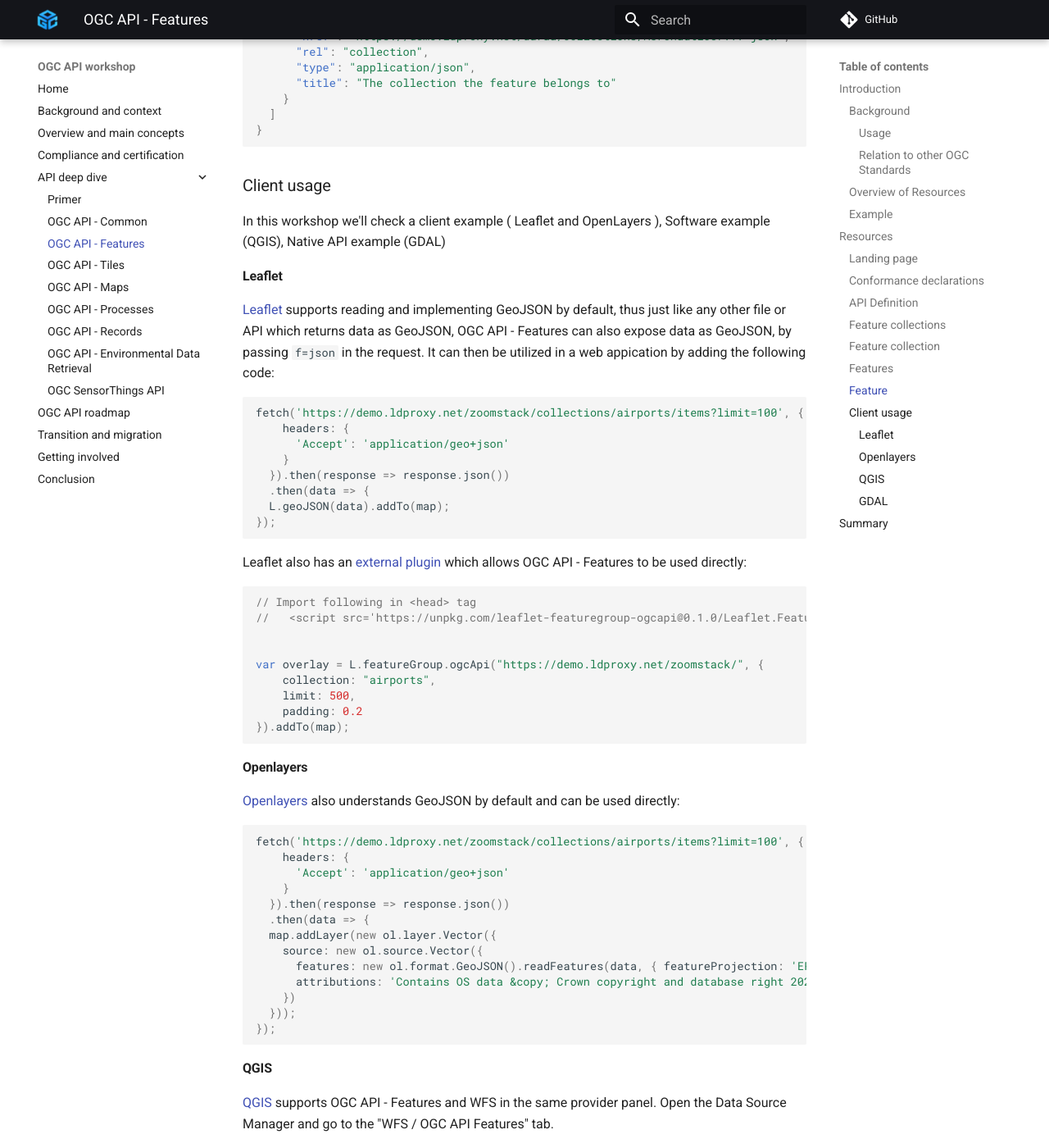
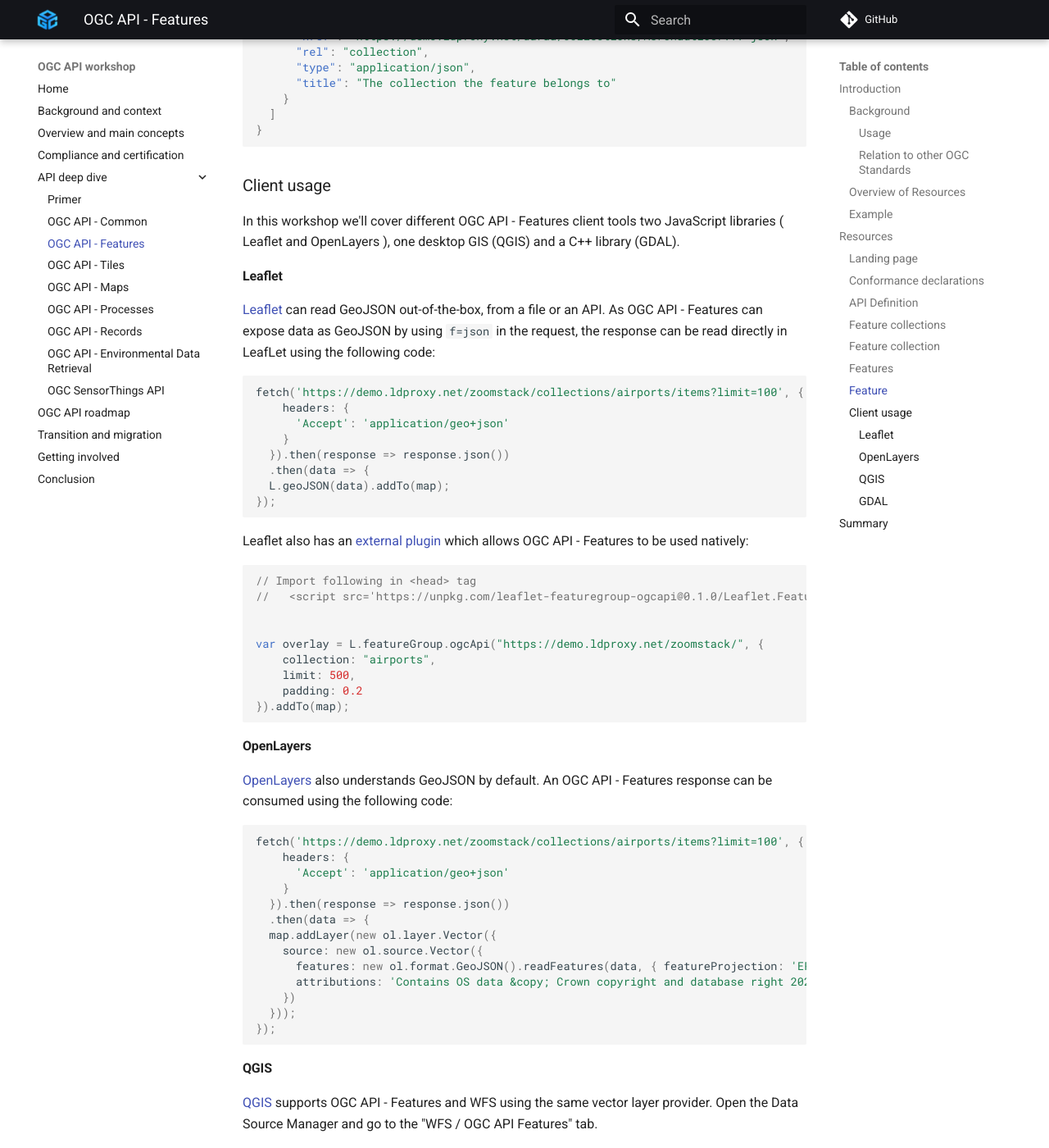
Before and after one commit to opengeospatial/ogcapi-workshop, an MkDocs documentation site: the page built from workshop/content/docs/api-deep-dive/features.md, in a window 1280 px wide and 1400 px high, scrolled down 13330 px. Shown: the whole window at 82% size. Built offline with MkDocs 1.6.1 and Material for MkDocs 9.7.7, drawn with Linux system fonts in a browser that asks for light colours; comment, search, counter and statistics services are not loaded; some of the changed text lies outside the part shown.

Commit message:
Text revision of OGC API - Tiles and OGC API - Features client section (#39)
* - removed pygeoapi reference from client section of tiles.

* - added missing "and" on sentence.

* - Reviewed text on client access section og OAF.

* - reviewed text for client access: OGC API - Features

* - fixed typos

---------

Co-authored-by: doublebyte1 <info@doublebyte.net>

````diff
--- a/workshop/content/docs/api-deep-dive/features.md
+++ b/workshop/content/docs/api-deep-dive/features.md
@@ -677,11 +677,11 @@
 
 ### Client usage
 
-In this workshop we'll check a client example ( Leaflet and OpenLayers ), Software example (QGIS), Native API example (GDAL)
+In this workshop we'll cover different OGC API - Features client tools two JavaScript libraries ( Leaflet and OpenLayers ), one desktop GIS (QGIS) and a C++ library (GDAL).
 
 #### Leaflet
 
-[Leaflet](https://leafletjs.com) supports reading and implementing GeoJSON by default, thus just like any other file or API which returns data as GeoJSON, OGC API - Features can also expose data as GeoJSON, by passing `f=json` in the request.  It can then be utilized in a web appication by adding the following code:
+[Leaflet](https://leafletjs.com) can read GeoJSON out-of-the-box, from a file or an API. As OGC API - Features can expose data as GeoJSON by using `f=json` in the request, the response can be read directly in LeafLet using the following code:
 
 ```javascript
 fetch('https://demo.ldproxy.net/zoomstack/collections/airports/items?limit=100', {
@@ -694,7 +694,7 @@
 });
 ```
 
-Leaflet also has an [external plugin](https://gitlab.com/IvanSanchez/leaflet.featuregroup.ogcapi) which allows OGC API - Features to be used directly:
+Leaflet also has an [external plugin](https://gitlab.com/IvanSanchez/leaflet.featuregroup.ogcapi) which allows OGC API - Features to be used natively:
 
 ```javascript
 // Import following in <head> tag
@@ -708,9 +708,9 @@
 }).addTo(map);
 ```
 
-#### Openlayers
+#### OpenLayers
 
-[Openlayers](https://openlayers.org/) also understands GeoJSON by default and can be used directly:
+[OpenLayers](https://openlayers.org/) also understands GeoJSON by default. An OGC API - Features response can be consumed using the following code:
 
 ```javascript
 fetch('https://demo.ldproxy.net/zoomstack/collections/airports/items?limit=100', {
@@ -730,7 +730,7 @@
 
 #### QGIS
 
-[QGIS](https://qgis.org) supports OGC API - Features and WFS in the same provider panel.  Open the Data Source Manager and go to the "WFS / OGC API Features" tab.
+[QGIS](https://qgis.org) supports OGC API - Features and WFS using the same vector layer provider.  Open the Data Source Manager and go to the "WFS / OGC API Features" tab.
 
 ![qgis-data-source-manager](../assets/images/qgis-data-source-manager.png){width="100.0%"}
 
@@ -777,4 +777,4 @@
 ## Summary
 
 OGC API - Features provides functionality for working with vector data on the Web.  This deep dive
-provided an overview of the standard and the various Resources and endpoints that are supported.
+provided an overview of the standard and the various Resources and endpoints that are supported, as well as example of how-to access it using different clients.
````
Also changed, not shown: workshop/content/docs/api-deep-dive/tiles.md (+5 -5 lines).
